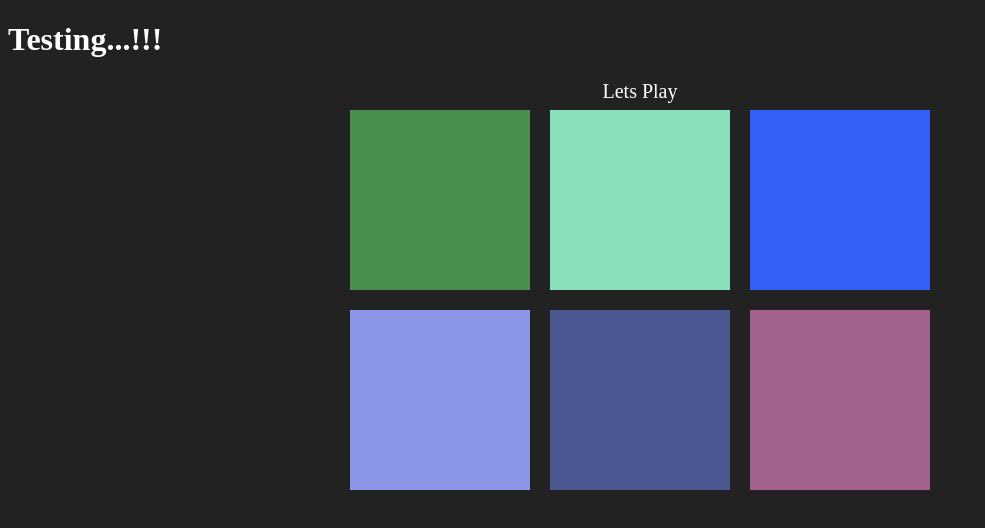
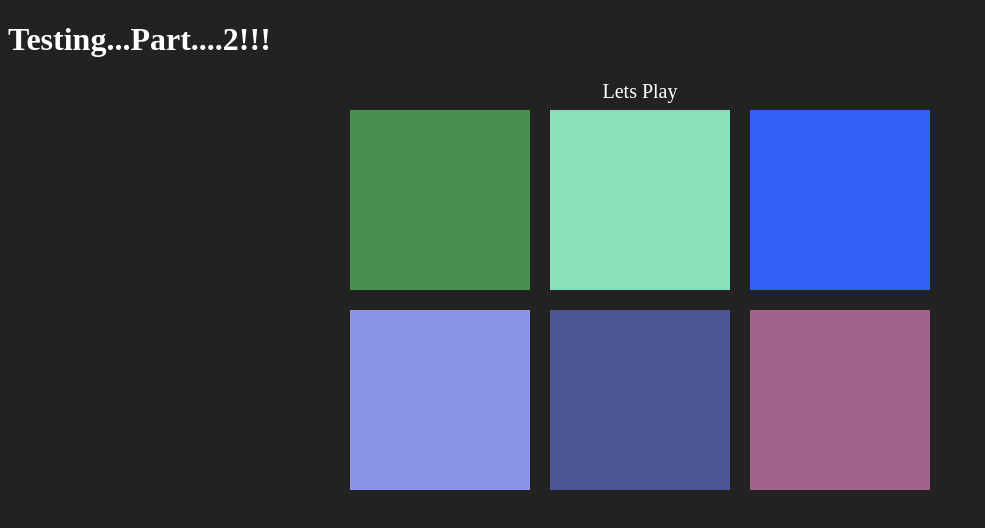
Before and after one commit to Jaginforma09/ecs-testing, a plain HTML site: page index.html in a window 1280 px wide. Shown: the whole page, without its empty margins (0-985 px from the left). Drawn offline with Linux system fonts and the light colour scheme.

Commit message:
Update index.html

```diff
--- a/index.html
+++ b/index.html
@@ -8,7 +8,7 @@
 	<title>Color Game</title>
 </head>
 <body>
-	<h1>Testing...!!!</h1>
+	<h1>Testing...Part....2!!!</h1>
 	<div id="smallcont">
 		<div></div>
 		<div id="try1">Lets Play</div>
```
